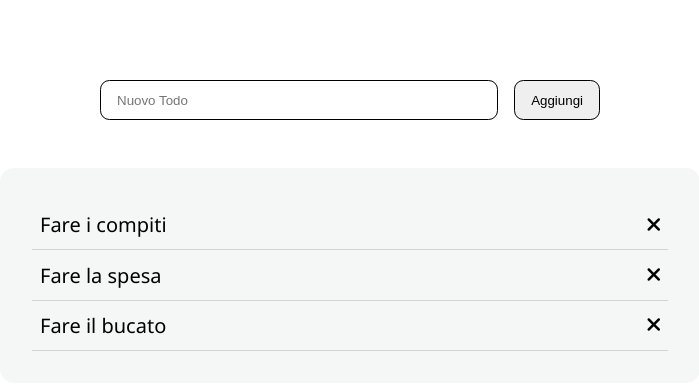
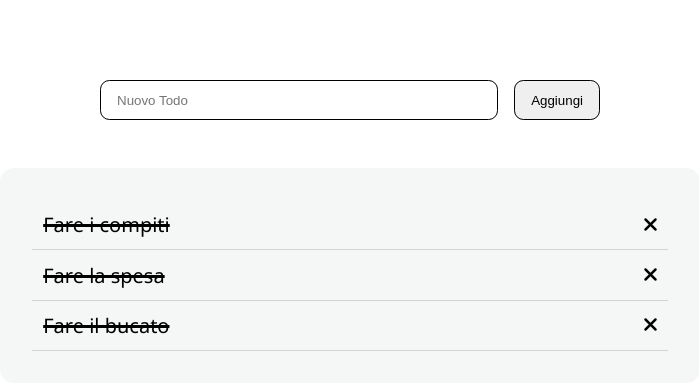
Before and after one commit to MGPasinetti/vue-todolist, a plain HTML site: page index.html in a window 1280 px wide. Shown: the whole page, without its empty margins (290-989 px from the left). Drawn offline with nearby package versions, Linux system fonts and the light colour scheme.

Commit message:
class "active" made

```diff
--- a/css/style.css
+++ b/css/style.css
@@ -50,7 +50,7 @@ html {
 }
 
 .todo-list li{
-    padding: .7rem .5rem;
+    padding: .7rem;
     display: flex;
     justify-content: space-between;
     align-items: center;
@@ -65,3 +65,7 @@ html {
 .todo-list li:hover {
     background-color: white;
 }
+
+.active {
+    text-decoration: line-through 3px solid black;
+}
--- a/index.html
+++ b/index.html
@@ -28,7 +28,7 @@
         </div>
         <ul class="todo-list">
             <li v-for="(item, index) in arrTodos" class="item">
-                <div>{{ arrTodos[index].text }}</div>
+                <div class="active">{{ arrTodos[index].text }}</div>
                 <i class="fas fa-times"></i>
             </li>
         </ul>
```
